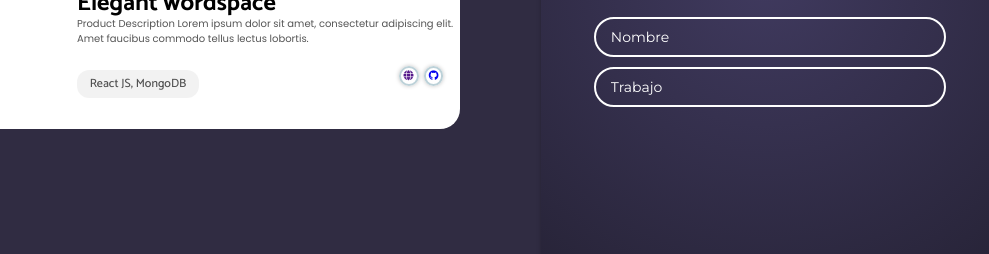
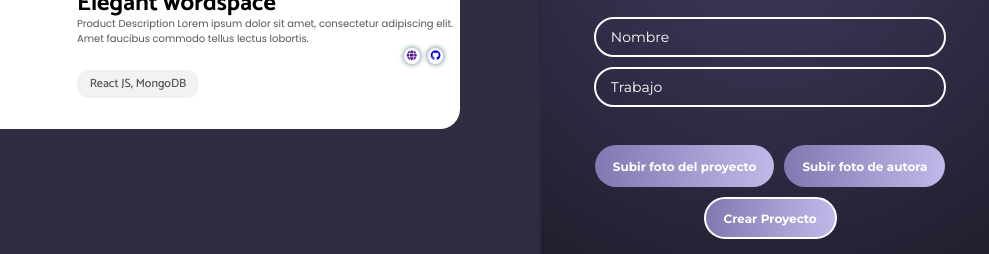
Before and after one commit to Adalab/Adalab-project-promo-t-module-3-team-3, a React app: page / in a window 1280 px wide. Shown: the part 762-1016 px from the top of the page, 291-1280 px from the left. Built offline with nearby package versions, Linux system fonts and the light colour scheme.

Commit message:
card icon changes

```diff
--- a/src/styles/components/card.scss
+++ b/src/styles/components/card.scss
@@ -37,9 +37,6 @@
 .autor {
   width: 90%;
   margin: auto;
-  @media screen and (min-width: 768px) {
-    height: 220px;
-  }
 }
 
 .info-project {
@@ -143,6 +140,10 @@
 }
 .icons {
   padding-right: 12px;
+  @media screen and (min-width: 768px) {
+    padding-right: 10px;
+    transform: translateY(-20px);
+  }
 }
 .globe {
   margin-right: 5.3px;
@@ -151,6 +152,10 @@
   box-shadow: 0 0 4px 0 rgba(0, 0, 0, 0.25);
   border: solid 2px $icon-border-card;
   background-color: $white-50;
+  @media screen and (min-width: 768px) {
+    margin-right: 4px;
+    width: 20px;
+  }
 }
 
 .github {
```
